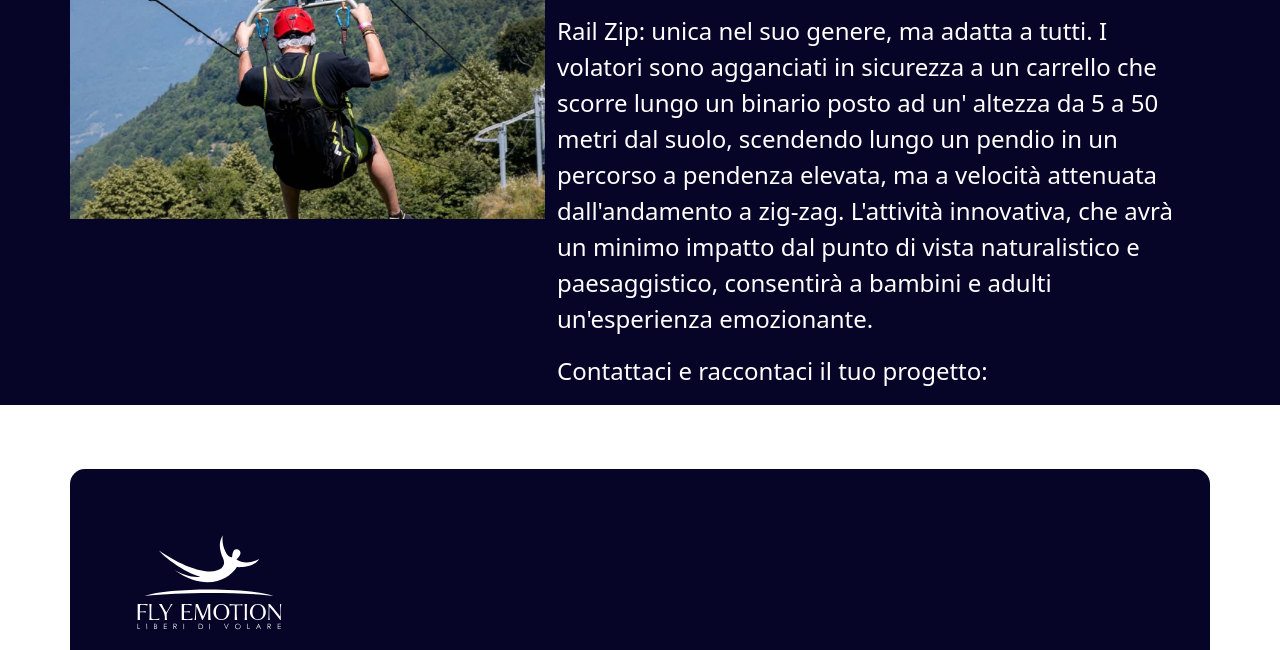
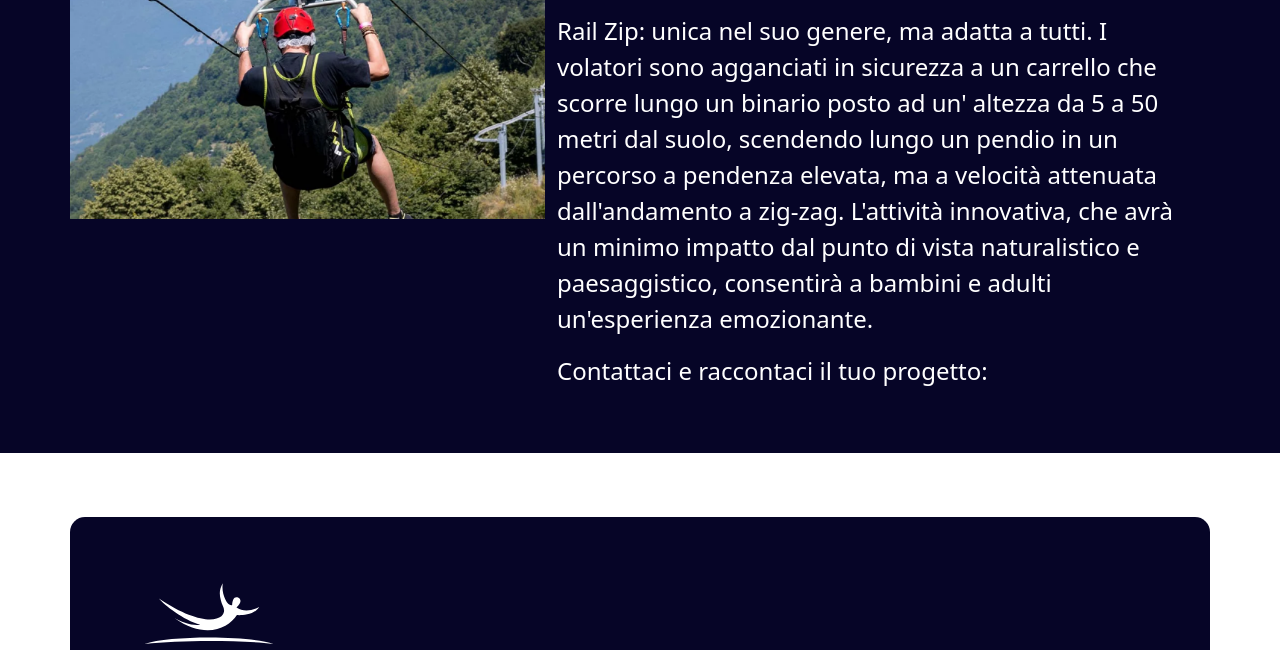
Before and after one commit to HowelBVC/technology-fly-emotion, a Gatsby site: page /realizzazioni/rail-zip in a window 1280 px wide. Shown: the part 600-1250 px from the top of the page. Built offline with nearby package versions, Linux system fonts and the light colour scheme; Gatsby itself is replaced by a stand-in of ours.

Commit message:
Fix styling in subpage

```diff
--- a/src/components/wrappers/Subpage.module.css
+++ b/src/components/wrappers/Subpage.module.css
@@ -20,6 +20,7 @@
       background-color: #060527;
       color: white;
       padding-top: 48px;
+      padding-bottom: 48px;
       margin-top: 0px;
    }
 
```
